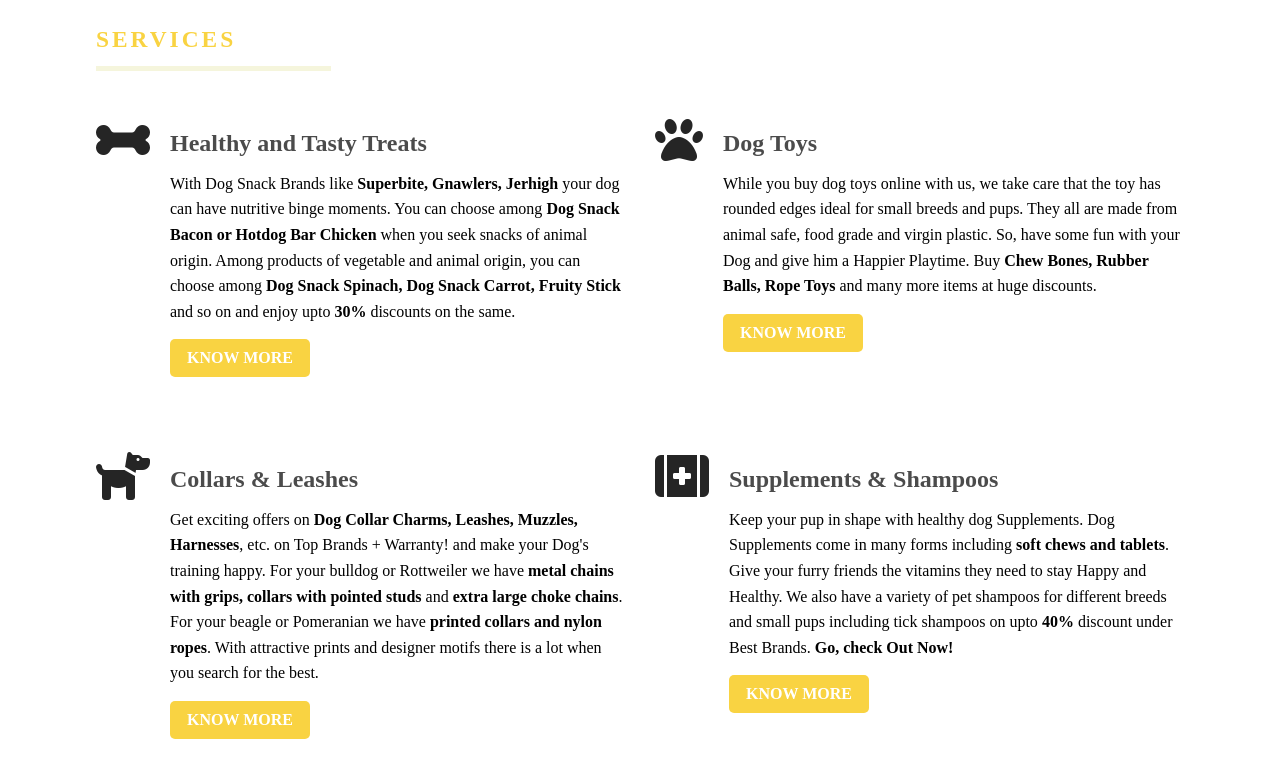
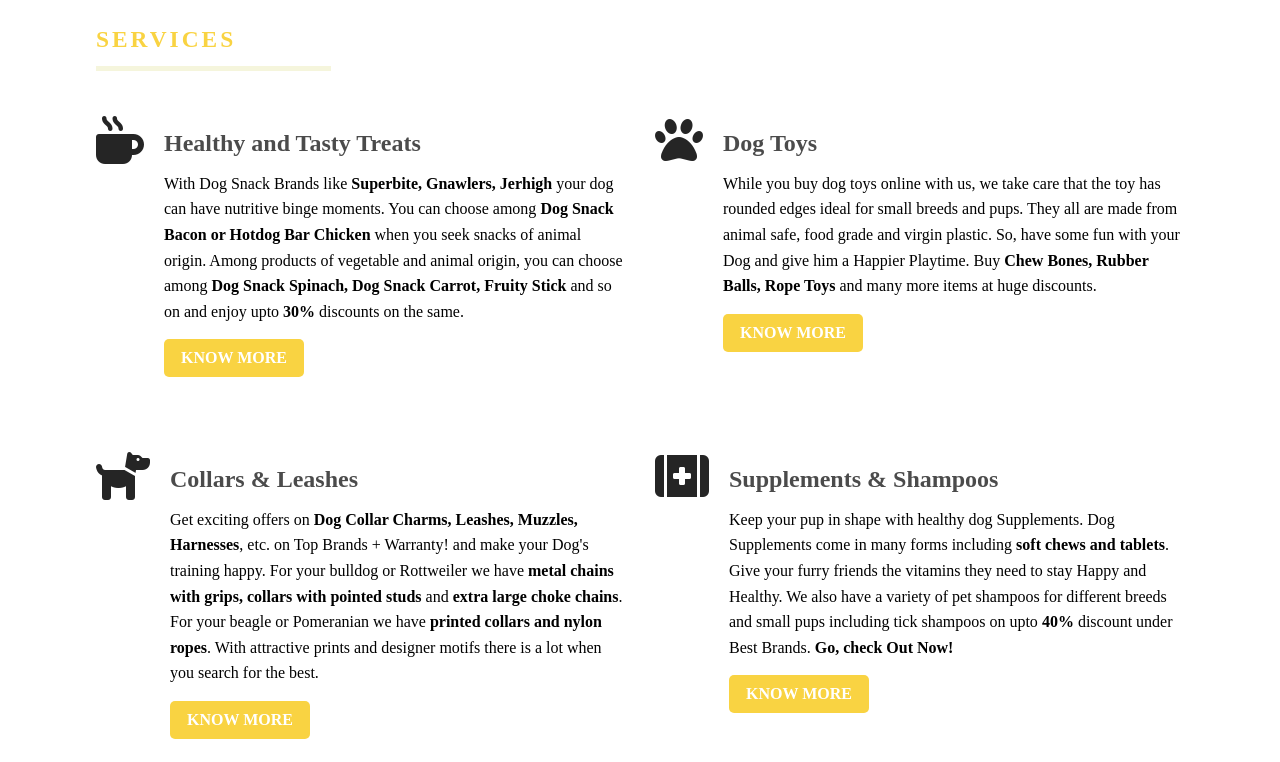
Before and after one commit to dhineshvijay-creator/ANIMATION, a plain HTML site: page index.html in a window 1280 px wide. Shown: the part 802-1564 px from the top of the page. Drawn offline with Linux system fonts and the light colour scheme.

Commit message:
Update index.html

```diff
--- a/index.html
+++ b/index.html
@@ -60,7 +60,7 @@
                 <article class = "service">
                     <div class = "service-icon">
                         <span>
-                            <i class = "fas fa-bone"></i>
+                            <i class = "fa-solid fa-mug-hot"></i>
                         </span>
                     </div>
                     <div class = "service-content">
```
